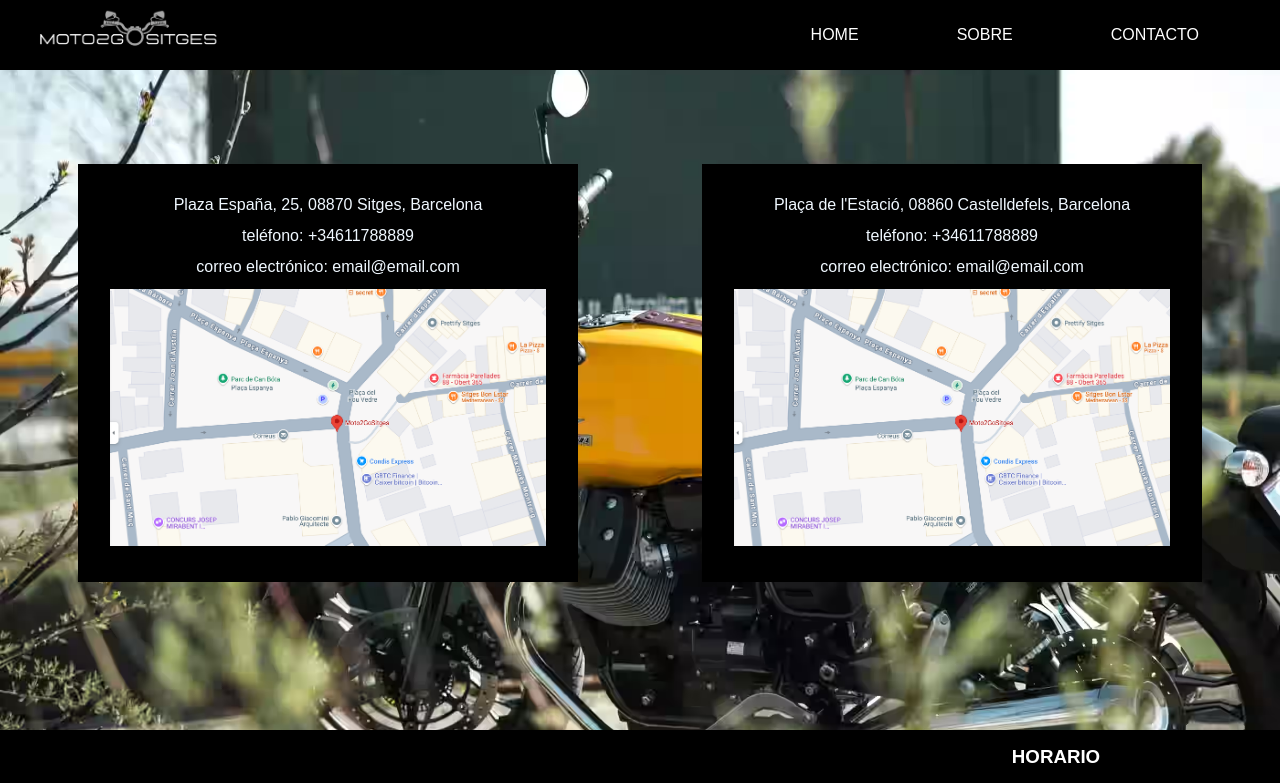
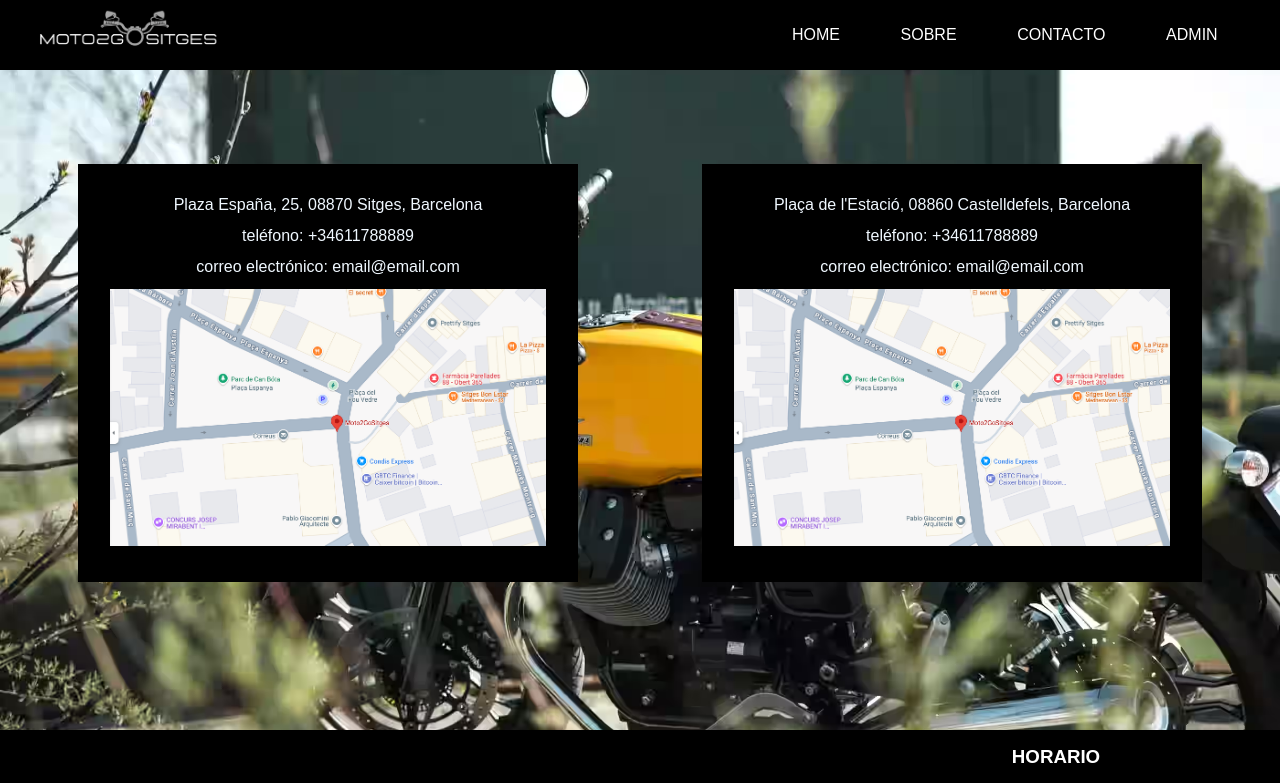
Before and after one commit to Rgerotto/Moto2Go, a React (Vite) app in the folder client/: page /contact in a window 1280 px wide. Shown: the top 783 px of the page. Built offline with nearby package versions, Linux system fonts and the light colour scheme.

Commit message:
admin page

```diff
--- a/client/src/components/Nav.jsx
+++ b/client/src/components/Nav.jsx
@@ -46,6 +46,9 @@ function Nav() {
           <Link to="/contact">
             <p>contacto</p>
           </Link>
+          <Link to="/moto2go/admin">
+            <p>admin</p>
+          </Link>
         </div>
       </div>
     </nav>
```
